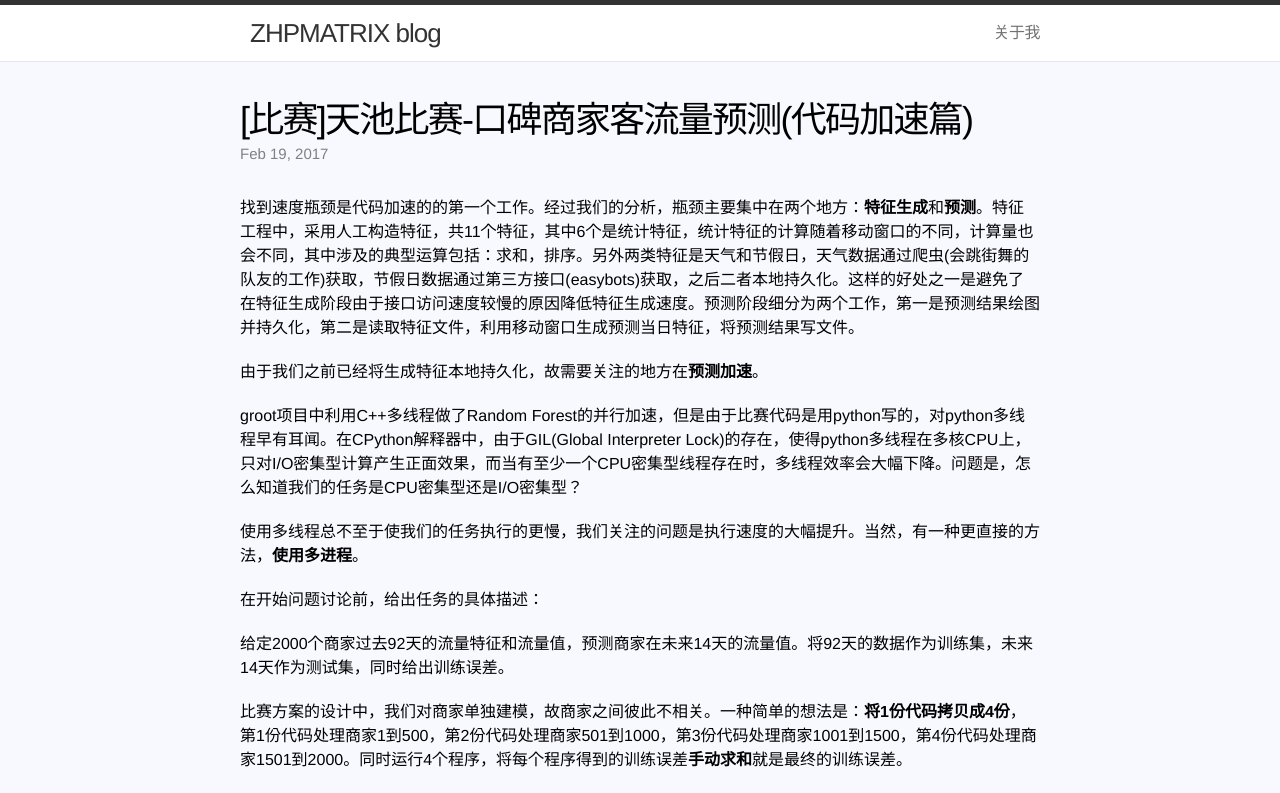
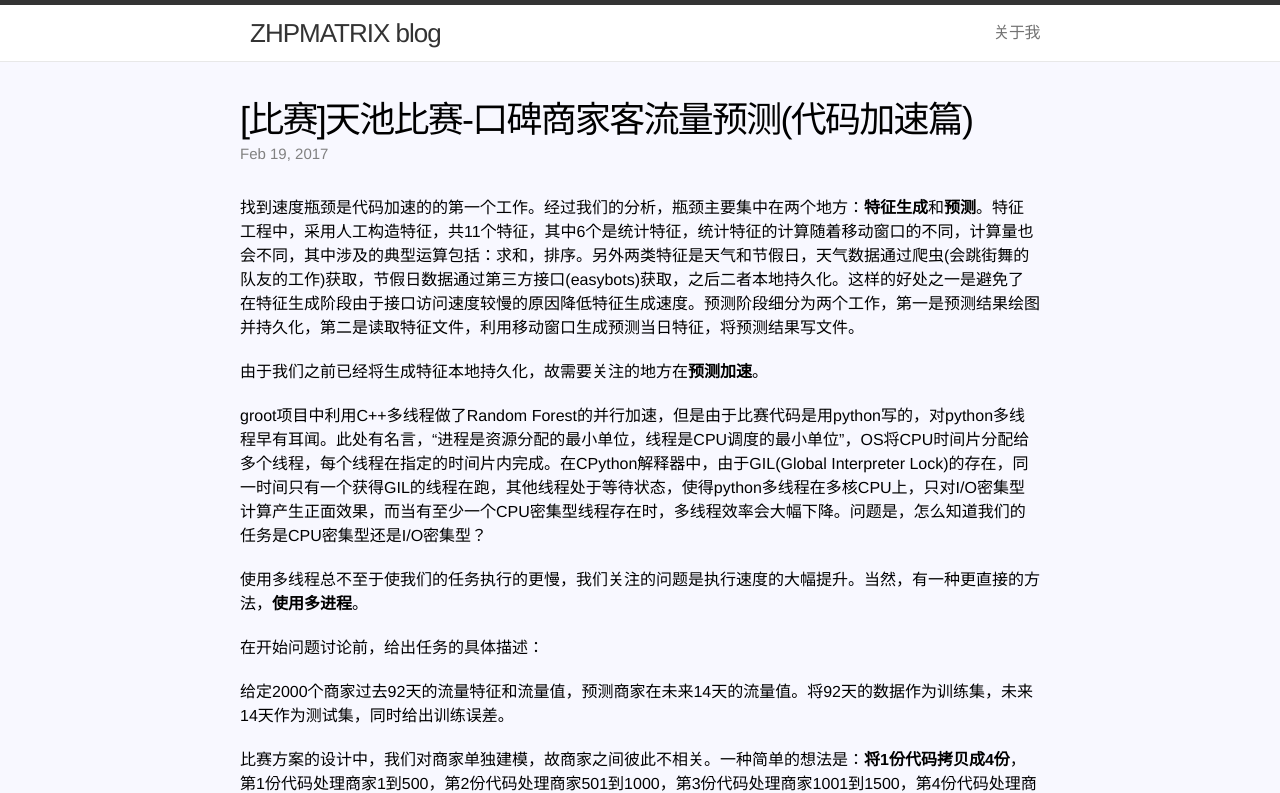
Before and after one commit to zhpmatrix/zhpmatrix.github.io, a Jekyll site: the page built from _posts/2017-02-19-speed-up.md, in a window 1280 px wide and 1400 px high. Shown: the top 793 px of the window. Built offline with Jekyll 4.4.1, drawn with Linux system fonts in a browser that asks for light colours; comment, search, counter and statistics services are not loaded; some of the changed text lies outside the part shown.

Commit message:
add diff between thread and process

```diff
--- a/_posts/2017-02-19-speed-up.md
+++ b/_posts/2017-02-19-speed-up.md
@@ -9,7 +9,7 @@ date: 2017-02-19 11:22:00
 
 由于我们之前已经将生成特征本地持久化，故需要关注的地方在**预测加速**。
 
-groot项目中利用C++多线程做了Random Forest的并行加速，但是由于比赛代码是用python写的，对python多线程早有耳闻。在CPython解释器中，由于GIL(Global Interpreter Lock)的存在，使得python多线程在多核CPU上，只对I/O密集型计算产生正面效果，而当有至少一个CPU密集型线程存在时，多线程效率会大幅下降。问题是，怎么知道我们的任务是CPU密集型还是I/O密集型？
+groot项目中利用C++多线程做了Random Forest的并行加速，但是由于比赛代码是用python写的，对python多线程早有耳闻。此处有名言，“进程是资源分配的最小单位，线程是CPU调度的最小单位”，OS将CPU时间片分配给多个线程，每个线程在指定的时间片内完成。在CPython解释器中，由于GIL(Global Interpreter Lock)的存在，同一时间只有一个获得GIL的线程在跑，其他线程处于等待状态，使得python多线程在多核CPU上，只对I/O密集型计算产生正面效果，而当有至少一个CPU密集型线程存在时，多线程效率会大幅下降。问题是，怎么知道我们的任务是CPU密集型还是I/O密集型？
 
 使用多线程总不至于使我们的任务执行的更慢，我们关注的问题是执行速度的大幅提升。当然，有一种更直接的方法，**使用多进程**。
 
@@ -25,7 +25,12 @@ groot项目中利用C++多线程做了Random Forest的并行加速，但是由
 
 好，看看这样做的问题：第一，代码拷贝。假设需要开启多个进程，就需要多份代码拷贝。第二，代码调整。在拷贝的多份代码中，只有商家的ID是改变的，其余都不变。第三，手动求和训练误差。当然可以将每个进程运行的结果存入文件，在所有预测进程执行完毕之后，开启另外一个计算进程用于对训练误差求和。或许还有很多其他的方式，不过在填坑的过程中又挖了很多坑，或者坑越填越深。NAIVE!
 
-利用python中的multiprocessing库，可以相对优雅的解决上述问题。
+利用python中的multiprocessing库，可以相对优雅的解决上述问题。此处安利：
+
+    from multiprocessing import Pool #多进程
+
+    from multiprocessing.dummy import Pool #多线程
+
 
 第一，利用multiprocessing.Process抽象代码拷贝的过程
 
```
